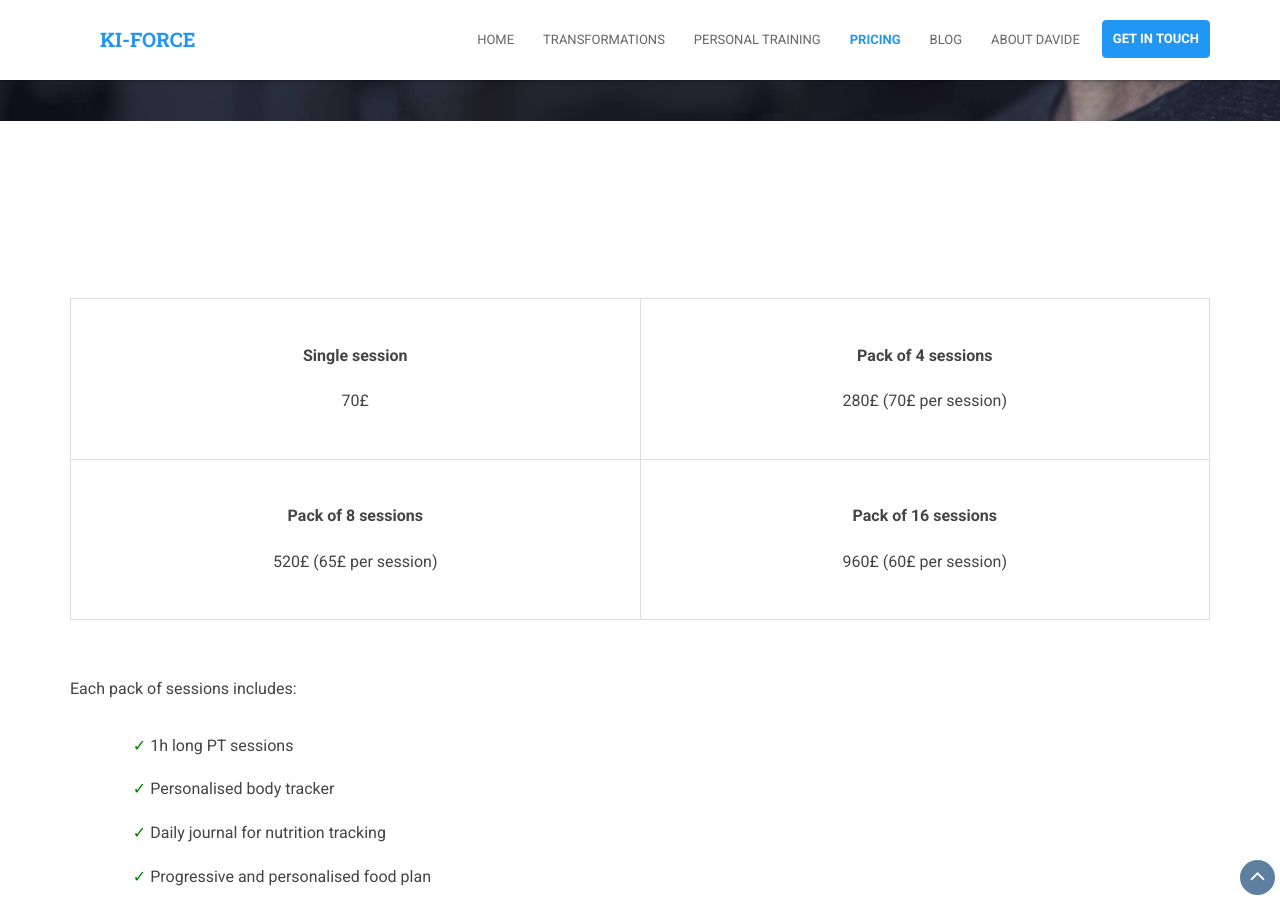
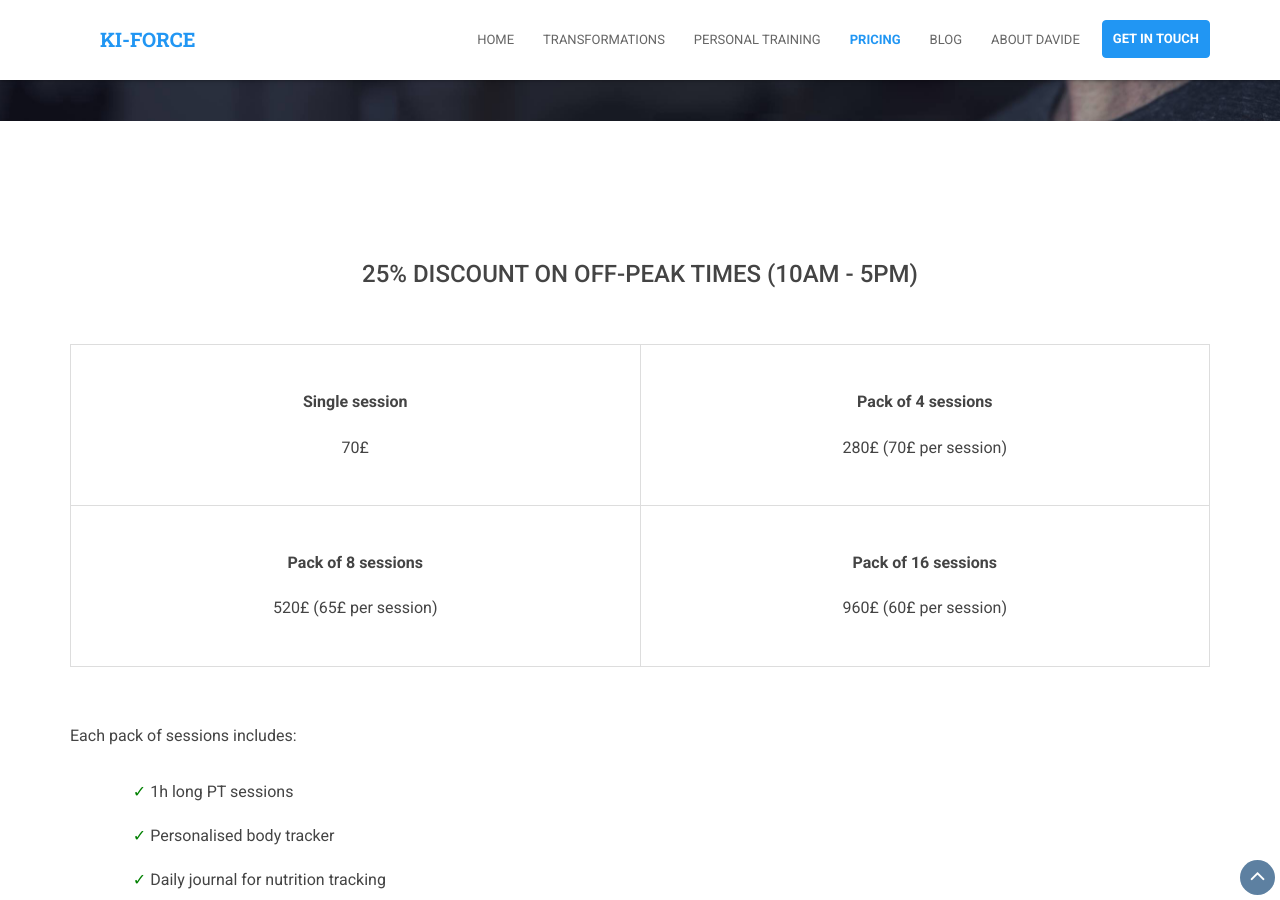
Before and after one commit to Widar91/kiforce, a Jekyll site: the page built from pricing.html, in a window 1280 px wide and 900 px high, scrolled down 379 px. Built offline with Jekyll 4.4.1, drawn with Linux system fonts in a browser that asks for light colours.

Commit message:
discount

```diff
--- a/pricing.html
+++ b/pricing.html
@@ -19,6 +19,7 @@ layout: default
         <section class="section">
             <div class="container">
                 <table class="table table-bordered table-light" style="margin-top: 5%">
+                    <h3 class="text-center">25% DISCOUNT ON OFF-PEAK TIMES (10AM - 5PM)</h3>
                     <tbody>
                         <tr>
                             <td class="text-center" style="padding: 4% 0%"><b>Single session</b><br/><br/>70£</td>
```
